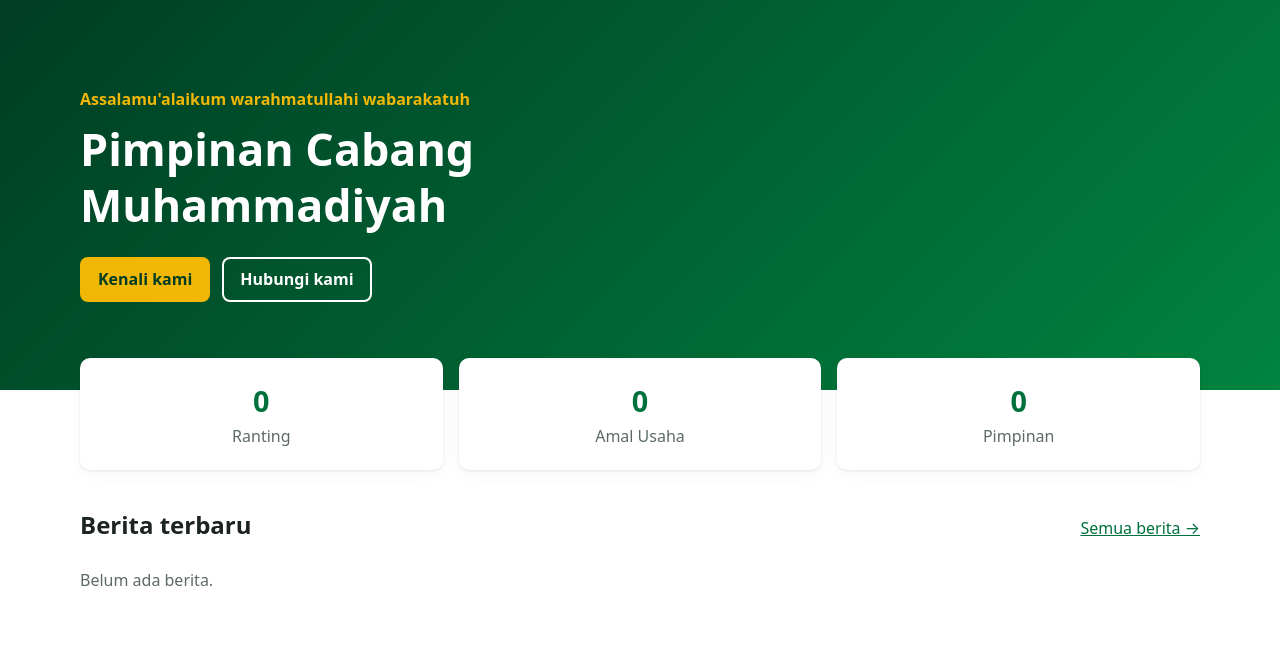
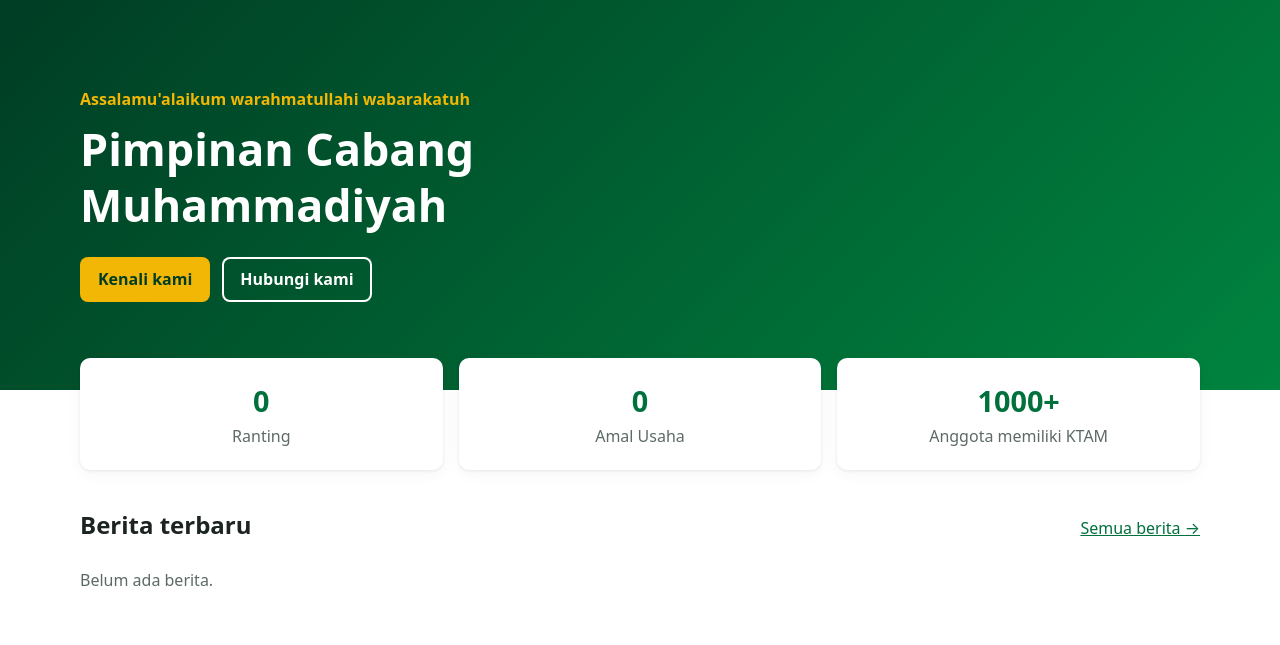
Before and after one commit to tif1344/2026-tugas1-django-app-deployment-to-aws, a Django app: page / in a window 1280 px wide. Shown: the part 65-710 px from the top of the page. Run offline with Django 5.2, Linux system fonts and the light colour scheme; data that the repository does not hold is empty; parts of the project's set-up code (start-up, migrations or seed data) failed here and were passed over.

Commit message:
Show KTAM member count on home page stats
Replace the leader count card with "1000+ Anggota memiliki KTAM".

Co-Authored-By: Claude Opus 5.5 <noreply@anthropic.com>

```diff
--- a/app/website/templates/website/home.html
+++ b/app/website/templates/website/home.html
@@ -16,7 +16,7 @@
 <section class="container stats">
   <div><strong>{{ branch_count }}</strong><span>Ranting</span></div>
   <div><strong>{{ institution_count }}</strong><span>Amal Usaha</span></div>
-  <div><strong>{{ leader_count }}</strong><span>Pimpinan</span></div>
+  <div><strong>1000+</strong><span>Anggota memiliki KTAM</span></div>
 </section>
 
 <section class="container section">
```
